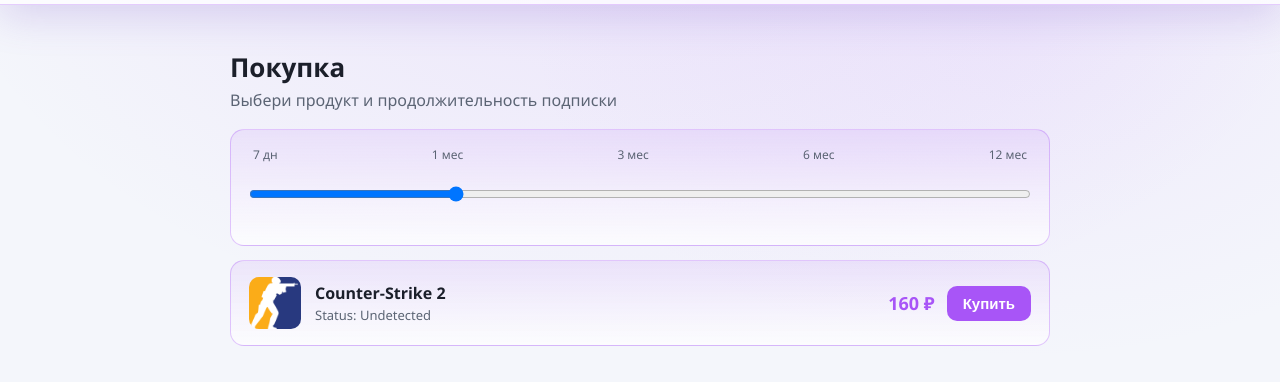
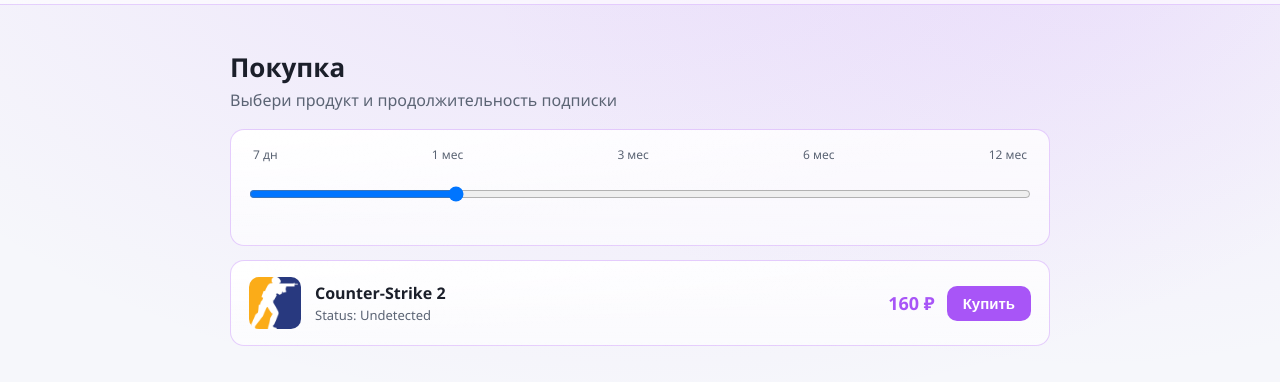
Before and after one commit to lUNAlINK666/bloxyteamrepo, a website: page public/buy.html in a window 1280 px wide. Shown: the part 50-432 px from the top of the page. Drawn offline with Linux system fonts and the light colour scheme; no server answers.

Commit message:
Real liquid glass: blur/saturate, top highlight, subtle scrollbar

```diff
--- a/public/style.css
+++ b/public/style.css
@@ -1,55 +1,55 @@
 :root {
-  --bg: radial-gradient(1200px 800px at 50% -10%, rgba(192, 132, 252, 0.14), transparent 60%), radial-gradient(900px 600px at 80% 10%, rgba(168, 85, 247, 0.12), transparent 55%), #0f1117;
+  --bg: radial-gradient(1400px 900px at 50% -15%, rgba(192, 132, 252, 0.16), transparent 65%), radial-gradient(1000px 700px at 85% 0%, rgba(168, 85, 247, 0.14), transparent 60%), #0b0d14;
   --text: #e8ecf4;
   --muted: #9aa4b8;
   --muted-2: #6b7488;
-  --nav-bg: rgba(20, 24, 36, 0.72);
-  --nav-border: rgba(192, 132, 252, 0.22);
-  --surface: linear-gradient(180deg, rgba(192, 132, 252, 0.08) 0%, rgba(255, 255, 255, 0.02) 100%);
-  --surface-hover: linear-gradient(180deg, rgba(192, 132, 252, 0.14) 0%, rgba(255, 255, 255, 0.04) 100%);
-  --surface-input: rgba(255, 255, 255, 0.04);
-  --border: rgba(192, 132, 252, 0.28);
-  --border-strong: rgba(192, 132, 252, 0.38);
-  --border-stronger: rgba(216, 180, 254, 0.5);
+  --nav-bg: rgba(14, 17, 28, 0.6);
+  --nav-border: rgba(255, 255, 255, 0.12);
+  --surface: radial-gradient(140% 140% at 0% 0%, rgba(255, 255, 255, 0.12), transparent 55%), linear-gradient(180deg, rgba(255, 255, 255, 0.05) 0%, rgba(255, 255, 255, 0.015) 100%);
+  --surface-hover: radial-gradient(140% 140% at 0% 0%, rgba(255, 255, 255, 0.16), transparent 55%), linear-gradient(180deg, rgba(255, 255, 255, 0.08) 0%, rgba(255, 255, 255, 0.02) 100%);
+  --surface-input: radial-gradient(140% 140% at 0% 0%, rgba(255, 255, 255, 0.08), transparent 55%), rgba(255, 255, 255, 0.02);
+  --border: rgba(255, 255, 255, 0.14);
+  --border-strong: rgba(255, 255, 255, 0.18);
+  --border-stronger: rgba(255, 255, 255, 0.26);
   --accent: #c084fc;
   --accent-hover: #d8b4fe;
-  --accent-soft: rgba(192, 132, 252, 0.22);
-  --accent-soft-2: rgba(192, 132, 252, 0.14);
-  --on-accent: #0f1117;
-  --dropdown-bg: rgba(22, 27, 40, 0.88);
+  --accent-soft: rgba(192, 132, 252, 0.18);
+  --accent-soft-2: rgba(192, 132, 252, 0.12);
+  --on-accent: #0b0d14;
+  --dropdown-bg: rgba(16, 19, 31, 0.7);
   --body-2: #dbe2ee;
   --benefit: #c6cddc;
   --danger: #f87171;
   --success: #4ade80;
-  --shadow: rgba(120, 80, 200, 0.35);
-  --glass-blur: blur(18px) saturate(130%);
+  --shadow: rgba(150, 110, 255, 0.28);
+  --glass-blur: blur(20px) saturate(180%);
 }
 
 :root[data-theme="light"] {
-  --bg: radial-gradient(1200px 800px at 50% -10%, rgba(168, 85, 247, 0.12), transparent 60%), radial-gradient(900px 600px at 80% 10%, rgba(192, 132, 252, 0.1), transparent 55%), #f4f6fb;
+  --bg: radial-gradient(1400px 900px at 50% -15%, rgba(168, 85, 247, 0.14), transparent 65%), radial-gradient(1000px 700px at 85% 0%, rgba(192, 132, 252, 0.12), transparent 60%), #f6f7fb;
   --text: #1b1f2a;
   --muted: #5b6474;
   --muted-2: #8a93a6;
-  --nav-bg: rgba(255, 255, 255, 0.72);
-  --nav-border: rgba(168, 85, 247, 0.28);
-  --surface: linear-gradient(180deg, rgba(168, 85, 247, 0.1) 0%, rgba(255, 255, 255, 0.7) 100%);
-  --surface-hover: linear-gradient(180deg, rgba(168, 85, 247, 0.16) 0%, rgba(255, 255, 255, 0.8) 100%);
-  --surface-input: rgba(255, 255, 255, 0.8);
-  --border: rgba(168, 85, 247, 0.32);
-  --border-strong: rgba(168, 85, 247, 0.42);
-  --border-stronger: rgba(168, 85, 247, 0.55);
+  --nav-bg: rgba(255, 255, 255, 0.62);
+  --nav-border: rgba(168, 85, 247, 0.26);
+  --surface: radial-gradient(140% 140% at 0% 0%, rgba(255, 255, 255, 0.9), transparent 60%), linear-gradient(180deg, rgba(255, 255, 255, 0.8) 0%, rgba(255, 255, 255, 0.6) 100%);
+  --surface-hover: radial-gradient(140% 140% at 0% 0%, rgba(255, 255, 255, 0.95), transparent 60%), linear-gradient(180deg, rgba(255, 255, 255, 0.9) 0%, rgba(255, 255, 255, 0.7) 100%);
+  --surface-input: radial-gradient(140% 140% at 0% 0%, rgba(255, 255, 255, 0.9), transparent 60%), rgba(255, 255, 255, 0.7);
+  --border: rgba(168, 85, 247, 0.28);
+  --border-strong: rgba(168, 85, 247, 0.36);
+  --border-stronger: rgba(168, 85, 247, 0.48);
   --accent: #a855f7;
   --accent-hover: #c084fc;
-  --accent-soft: rgba(168, 85, 247, 0.18);
-  --accent-soft-2: rgba(168, 85, 247, 0.12);
+  --accent-soft: rgba(168, 85, 247, 0.16);
+  --accent-soft-2: rgba(168, 85, 247, 0.1);
   --on-accent: #ffffff;
-  --dropdown-bg: rgba(255, 255, 255, 0.9);
+  --dropdown-bg: rgba(255, 255, 255, 0.8);
   --body-2: #2b3140;
   --benefit: #3a4252;
   --danger: #dc2626;
   --success: #16a34a;
-  --shadow: rgba(120, 80, 200, 0.22);
-  --glass-blur: blur(18px) saturate(140%);
+  --shadow: rgba(140, 90, 230, 0.2);
+  --glass-blur: blur(20px) saturate(180%);
 }
 
 * { margin: 0; padding: 0; box-sizing: border-box; }
@@ -70,7 +70,7 @@ body {
   align-items: center;
   gap: 8px;
   padding: 7px 20px;
-  background: var(--nav-bg);
+  background: radial-gradient(120% 120% at 0% 0%, rgba(255,255,255,0.1), transparent 60%), var(--nav-bg);
   backdrop-filter: var(--glass-blur);
   -webkit-backdrop-filter: var(--glass-blur);
   border-bottom: 1px solid var(--nav-border);
@@ -78,7 +78,7 @@ body {
   top: 0;
   z-index: 10;
   transition: background 0.2s, border-color 0.2s;
-  box-shadow: 0 10px 40px var(--shadow);
+  box-shadow: inset 0 1px 0 rgba(255,255,255,0.08), 0 20px 60px -30px var(--shadow);
 }
 
 .brand {
@@ -199,7 +199,7 @@ body {
   right: 0;
   top: calc(100% + 6px);
   min-width: 170px;
-  background: var(--dropdown-bg);
+  background: radial-gradient(140% 140% at 0% 0%, rgba(255,255,255,0.1), transparent 55%), var(--dropdown-bg);
   backdrop-filter: var(--glass-blur);
   -webkit-backdrop-filter: var(--glass-blur);
   border: 1px solid var(--border);
@@ -208,7 +208,7 @@ body {
   display: none;
   flex-direction: column;
   gap: 2px;
-  box-shadow: 0 20px 60px var(--shadow);
+  box-shadow: inset 0 1px 0 rgba(255,255,255,0.08), 0 40px 80px -40px var(--shadow);
   z-index: 20;
 }
 .nav-dropdown::before {
@@ -245,12 +245,12 @@ body {
 .btn-ghost:hover { color: var(--text); border-color: var(--border-stronger); }
 
 .features { display: grid; grid-template-columns: repeat(auto-fit, minmax(220px, 1fr)); gap: 16px; margin-top: 48px; }
-.feature { background: var(--surface); backdrop-filter: var(--glass-blur); -webkit-backdrop-filter: var(--glass-blur); border: 1px solid var(--border); border-radius: 14px; padding: 22px; box-shadow: 0 24px 60px var(--shadow); }
+.feature { background: var(--surface); backdrop-filter: var(--glass-blur); -webkit-backdrop-filter: var(--glass-blur); border: 1px solid var(--border); border-radius: 14px; padding: 22px; box-shadow: inset 0 1px 0 rgba(255,255,255,0.08), 0 40px 80px -40px var(--shadow); }
 .feature .icon { font-size: 26px; margin-bottom: 10px; }
 .feature h3 { font-size: 16px; margin-bottom: 6px; }
 .feature p { font-size: 13px; color: var(--muted); line-height: 1.5; }
 
-.card { width: 100%; max-width: 400px; margin: 48px auto; background: var(--surface); backdrop-filter: var(--glass-blur); -webkit-backdrop-filter: var(--glass-blur); border: 1px solid var(--border); border-radius: 16px; padding: 32px; box-shadow: 0 30px 70px var(--shadow); }
+.card { width: 100%; max-width: 400px; margin: 48px auto; background: var(--surface); backdrop-filter: var(--glass-blur); -webkit-backdrop-filter: var(--glass-blur); border: 1px solid var(--border); border-radius: 16px; padding: 32px; box-shadow: inset 0 1px 0 rgba(255,255,255,0.08), 0 40px 80px -40px var(--shadow); }
 .card h2 { font-size: 22px; margin-bottom: 4px; }
 .card .sub { color: var(--muted); font-size: 14px; margin-bottom: 22px; }
 
```
